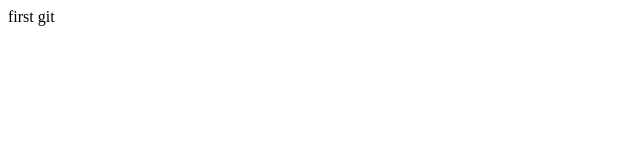
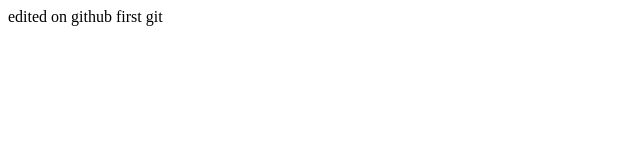
Before and after one commit to paulbtoronto/git-course-repo, a website: page index.html in a window 1280 px wide. Shown: the whole page, without its empty margins (0-640 px from the left). Drawn offline with Linux system fonts and the light colour scheme.

Commit message:
edite file

```diff
--- a/index.html
+++ b/index.html
@@ -1,6 +1,6 @@
 <!DOCTYPE html>
 <html>
 	<body>
-	first git
+	edited on github first git
 	<body>
 </html>
```
